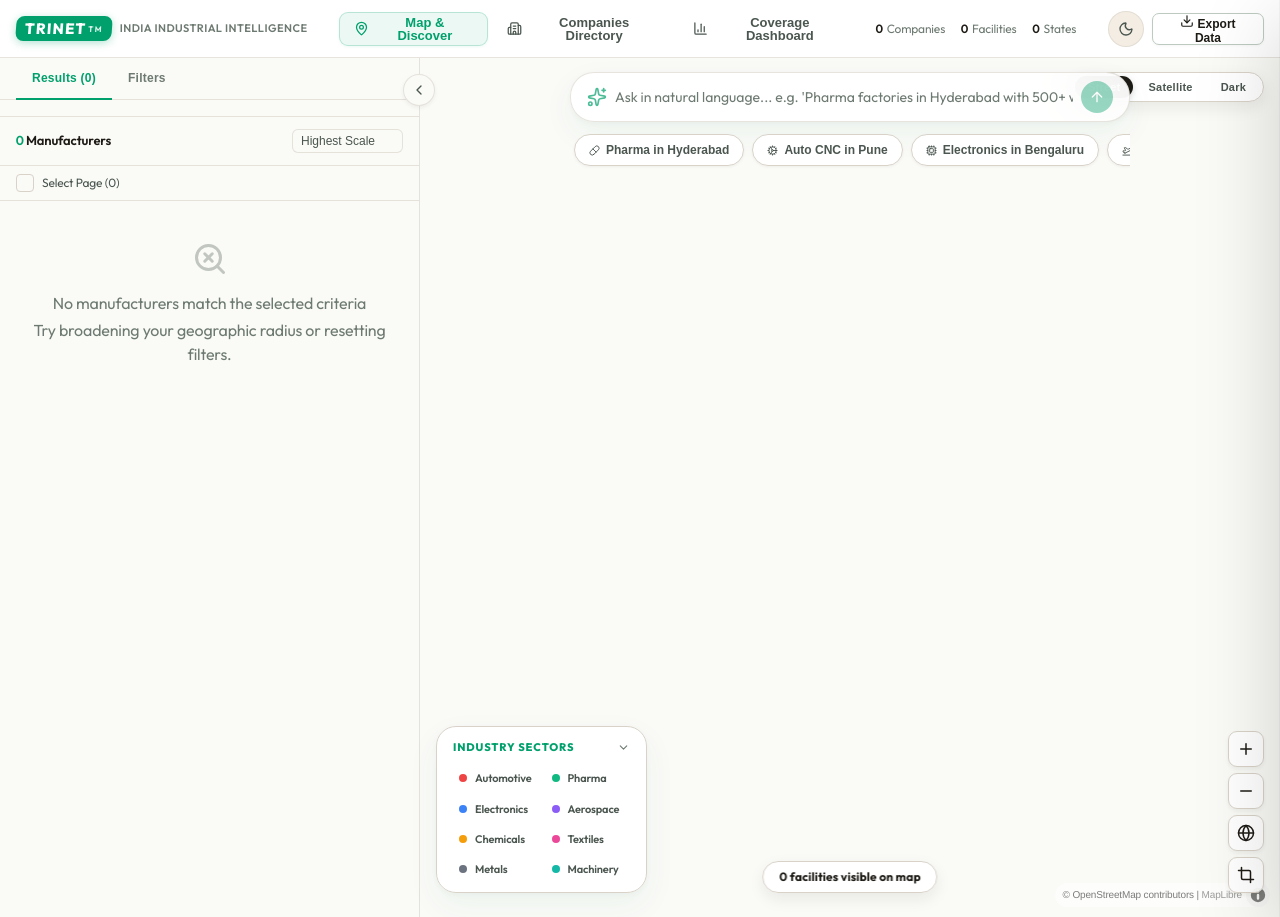
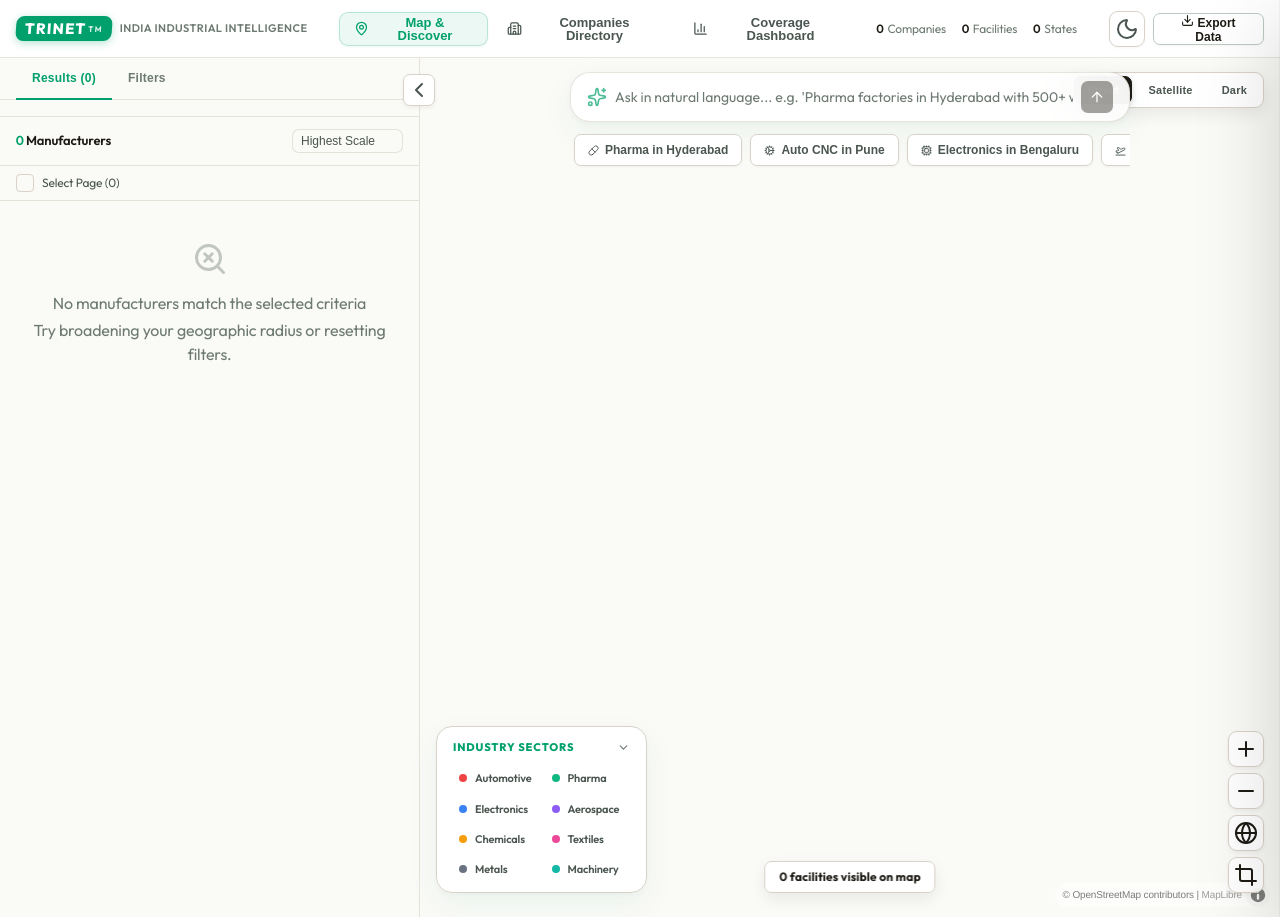
Before and after one commit to Prashant1873/Trinet, a Flask app: page / in a window 1280 px wide. Run offline with Flask 3, Linux system fonts and the light colour scheme; data that the repository does not hold is empty; some libraries are stand-ins or nearby versions.

Commit message:
style(design): Unify all button geometries, radii (9px/7px), and icon dimensions across the entire platform

```diff
--- a/static/css/components.css
+++ b/static/css/components.css
@@ -660,29 +661,32 @@
 .py-2 { padding-top: var(--space-2); padding-bottom: var(--space-2); }
 
 /* ──────────────────────────────────────
-   THEME TOGGLE BUTTON
+   THEME TOGGLE BUTTON (Unified 36px 9px-radius)
    ────────────────────────────────────── */
 
 .theme-toggle-btn {
   width: 36px;
   height: 36px;
-  border-radius: var(--radius-full);
+  border-radius: var(--radius-btn);
   display: inline-flex;
   align-items: center;
   justify-content: center;
-  background: var(--bg-secondary);
-  border: 1px solid var(--separator);
+  background: var(--surface);
+  border: 1px solid var(--line);
   color: var(--text-secondary);
   cursor: pointer;
+  box-shadow: 0 1px 3px rgba(0, 0, 0, 0.04);
   transition: transform var(--duration-fast) var(--ease-spring),
               background var(--duration-fast) var(--ease-spring),
-              color var(--duration-fast) var(--ease-spring);
+              color var(--duration-fast) var(--ease-spring),
+              border-color var(--duration-fast) var(--ease-spring);
 }
 
 .theme-toggle-btn:hover {
-  background: var(--bg-tertiary);
-  color: var(--text-primary);
-  transform: scale(1.06);
+  background: var(--surface-warm);
+  border-color: var(--line-strong);
+  color: var(--primary);
+  transform: translateY(-1px);
 }
 
 .theme-toggle-btn:active {
@@ -716,12 +720,12 @@
   display: inline-flex;
   align-items: center;
   gap: 6px;
-  padding: 0 14px;
+  padding: 0 13px;
   height: 32px;
   flex-shrink: 0;
-  border-radius: var(--radius-pill);
+  border-radius: var(--radius-btn-sm);
   font-size: 0.75rem;
-  font-weight: 600;
+  font-weight: 620;
   line-height: 1;
   white-space: nowrap;
   background: var(--surface-heavy);
@@ -729,7 +733,7 @@
   -webkit-backdrop-filter: blur(20px) saturate(180%);
   border: 1px solid var(--line);
   color: var(--text-secondary);
-  box-shadow: 0 1px 3px rgba(0, 0, 0, 0.05);
+  box-shadow: 0 1px 3px rgba(0, 0, 0, 0.04);
   cursor: pointer;
   user-select: none;
   transition: transform var(--duration-fast) var(--ease-spring),
@@ -875,33 +879,38 @@
   flex-shrink: 0;
 }
 
-/* Basemap Switcher (Top-Right Floating Pills) */
+/* Basemap Switcher (Top-Right Floating Controls) */
 .map-style-switcher {
   position: absolute;
   top: 14px;
   right: 16px;
   z-index: 25;
   display: flex;
-  gap: 2px;
+  gap: 3px;
   background: var(--surface-heavy);
   backdrop-filter: blur(24px) saturate(190%);
   -webkit-backdrop-filter: blur(24px) saturate(190%);
   border: 1px solid var(--line);
-  border-radius: var(--radius-pill);
-  padding: 3px 4px;
+  border-radius: var(--radius-btn);
+  padding: 3px;
   box-shadow: var(--shadow-md);
 }
 
 .map-style-btn {
-  padding: 5px 13px;
+  padding: 0 12px;
+  height: 28px;
   font-size: 0.6875rem;
   font-weight: 650;
   letter-spacing: 0.02em;
-  border-radius: var(--radius-pill);
-  border: none;
+  border-radius: var(--radius-btn-sm);
+  border: 1px solid transparent;
   background: transparent;
   color: var(--text-secondary);
   cursor: pointer;
+  display: inline-flex;
+  align-items: center;
+  justify-content: center;
+  line-height: 1;
   transition: all var(--duration-fast) var(--ease-spring);
 }
 
@@ -913,6 +922,7 @@
 .map-style-btn.active {
   background: var(--ink);
   color: #FFFFFF;
+  border-color: var(--ink);
   box-shadow: 0 2px 6px rgba(0, 0, 0, 0.15);
 }
 
--- a/static/css/design-system.css
+++ b/static/css/design-system.css
@@ -115,17 +115,21 @@ body {
   --shadow-xl: 0 18px 48px rgba(0, 106, 70, 0.12), 0 4px 14px rgba(30, 27, 21, 0.06);
   --shadow-float: 0 24px 80px rgba(0, 0, 0, 0.18), 0 0 0 1px rgba(0, 0, 0, 0.04);
 
-  /* Radii */
+  /* Unified Control Radii & Dimensions (Vulcan Geometry) */
   --radius-xs: 4px;
-  --radius-sm: 6px;
+  --radius-sm: 7px;
   --radius-md: 9px;
-  --radius-control: 10px;
+  --radius-control: 9px;
+  --radius-btn: 9px;
+  --radius-btn-sm: 7px;
+  --radius-btn-lg: 11px;
+  --radius-chip: 7px;
   --radius-lg: 16px;
-  --radius-card: 20px;
-  --radius-xl: 24px;
-  --radius-2xl: 32px;
+  --radius-card: 16px;
+  --radius-xl: 20px;
+  --radius-2xl: 24px;
   --radius-full: 9999px;
-  --radius-pill: 9999px;
+  --radius-pill: 9px;
 
   /* Spacing */
   --space-1: 4px;
--- a/static/css/layout.css
+++ b/static/css/layout.css
@@ -190,19 +190,25 @@
   display: flex;
   align-items: center;
   justify-content: center;
-  border: 1px solid var(--separator);
-  border-radius: var(--radius-full);
-  background: var(--bg);
+  border: 1px solid var(--line);
+  border-radius: var(--radius-btn-sm);
+  background: var(--surface);
   cursor: pointer;
   box-shadow: var(--shadow-sm);
   z-index: calc(var(--z-base) + 1);
   font-size: 0.75rem;
   color: var(--text-secondary);
   transition: transform var(--duration-fast) var(--ease-spring),
-              box-shadow var(--duration-fast) var(--ease-spring);
+              box-shadow var(--duration-fast) var(--ease-spring),
+              background var(--duration-fast) var(--ease-spring),
+              color var(--duration-fast) var(--ease-spring);
 }
 
-.sidebar-toggle:hover { box-shadow: var(--shadow-md); }
+.sidebar-toggle:hover {
+  background: var(--surface-warm);
+  color: var(--primary);
+  box-shadow: var(--shadow-md);
+}
 .sidebar-toggle:active { transform: scale(0.9); transition-duration: 60ms; }
 
 /* Sidebar tabs */
--- a/static/css/map.css
+++ b/static/css/map.css
@@ -470,14 +470,14 @@
   box-shadow: 0 4px 12px rgba(0, 160, 108, 0.3);
 }
 
-/* Viewport count badge (Bottom-Center) */
+/* Viewport count badge (Bottom-Center Unified 7px-radius) */
 .map-viewport-count {
   position: absolute;
   bottom: 24px;
   left: 50%;
   transform: translateX(-50%);
-  padding: 6px 16px;
-  border-radius: var(--radius-pill);
+  padding: 6px 14px;
+  border-radius: var(--radius-btn-sm);
   font-size: 0.75rem;
   font-weight: 650;
   letter-spacing: 0.01em;
@@ -601,8 +601,8 @@
   width: 32px;
   height: 32px;
   border: none;
-  border-radius: var(--radius-full);
-  background: var(--primary);
+  border-radius: var(--radius-btn-sm);
+  background: var(--ink);
   color: white;
   cursor: pointer;
   display: flex;
@@ -617,6 +617,7 @@
 
 .ai-chat-submit.has-query {
   opacity: 1;
+  background: var(--primary);
 }
 
 .ai-chat-submit:hover { background: var(--primary-hover); }
--- a/templates/index.html
+++ b/templates/index.html
@@ -71,10 +71,10 @@
     <!-- Header Actions -->
     <div class="header-actions">
       <button class="theme-toggle-btn" id="theme-toggle-btn" title="Toggle Light / Dark Theme">
-        <i data-lucide="moon" id="theme-icon" style="width:16px; height:16px;"></i>
+        <i data-lucide="moon" id="theme-icon"></i>
       </button>
       <button class="btn btn-secondary btn-sm" id="header-export-btn" title="Export current filtered results">
-        <i data-lucide="download" style="width:14px; height:14px;"></i> Export Data
+        <i data-lucide="download"></i> Export Data
       </button>
     </div>
   </header>
@@ -87,7 +87,7 @@
     <!-- ── SIDEBAR PANEL ── -->
     <aside id="sidebar">
       <button class="sidebar-toggle" id="sidebar-toggle-btn" title="Toggle Sidebar">
-        <i data-lucide="chevron-left" id="sidebar-toggle-icon" style="width:16px; height:16px;"></i>
+        <i data-lucide="chevron-left" id="sidebar-toggle-icon"></i>
       </button>
 
       <!-- Sidebar Tabs -->
@@ -339,16 +339,16 @@
       <!-- Map Floating Action Controls -->
       <div class="map-controls">
         <button class="map-control-btn" id="map-zoom-in" title="Zoom In">
-          <i data-lucide="plus" style="width:18px; height:18px;"></i>
+          <i data-lucide="plus"></i>
         </button>
         <button class="map-control-btn" id="map-zoom-out" title="Zoom Out">
-          <i data-lucide="minus" style="width:18px; height:18px;"></i>
+          <i data-lucide="minus"></i>
         </button>
         <button class="map-control-btn" id="map-reset-view" title="Reset to All India">
-          <i data-lucide="globe" style="width:18px; height:18px;"></i>
+          <i data-lucide="globe"></i>
         </button>
         <button class="map-control-btn" id="map-select-tool" title="Box Select Facilities for Export">
-          <i data-lucide="crop" style="width:18px; height:18px;"></i>
+          <i data-lucide="crop"></i>
         </button>
       </div>
 
@@ -362,7 +362,7 @@
         <span style="font-size:0.8125rem; font-weight:600;">Area Selection Active</span>
         <span class="badge badge-primary" id="map-selected-count">0 facilities</span>
         <button class="btn btn-primary btn-sm" id="map-export-selection-btn">
-          <i data-lucide="download" style="width:12px; height:12px;"></i> Export Area Data
+          <i data-lucide="download"></i> Export Area Data
         </button>
         <button class="btn btn-ghost btn-sm" id="map-cancel-selection-btn">Cancel</button>
       </div>
@@ -483,10 +483,10 @@
       </div>
       <div class="flex items-center gap-2">
         <button class="btn btn-secondary btn-sm" id="modal-export-single-btn">
-          <i data-lucide="download" style="width:14px; height:14px;"></i> Export Profile
+          <i data-lucide="download"></i> Export Profile
         </button>
         <button class="btn-icon" id="company-modal-close-btn">
-          <i data-lucide="x" style="width:18px; height:18px;"></i>
+          <i data-lucide="x"></i>
         </button>
       </div>
     </div>
@@ -499,7 +499,7 @@
         <p class="company-hero-desc" id="modal-company-desc">Description</p>
         <div class="flex items-center gap-3">
           <a href="#" target="_blank" id="modal-company-website" class="btn btn-secondary btn-sm">
-            <i data-lucide="globe" style="width:12px; height:12px;"></i> Official Website
+            <i data-lucide="globe"></i> Official Website
           </a>
           <span id="modal-company-verification" class="badge badge-verified">Verified Profile</span>
         </div>
```
Also changed, not shown: other parts of static/css/components.css (+25 -13 lines), other parts of static/css/layout.css (+21 -11 lines), 1 other file.
